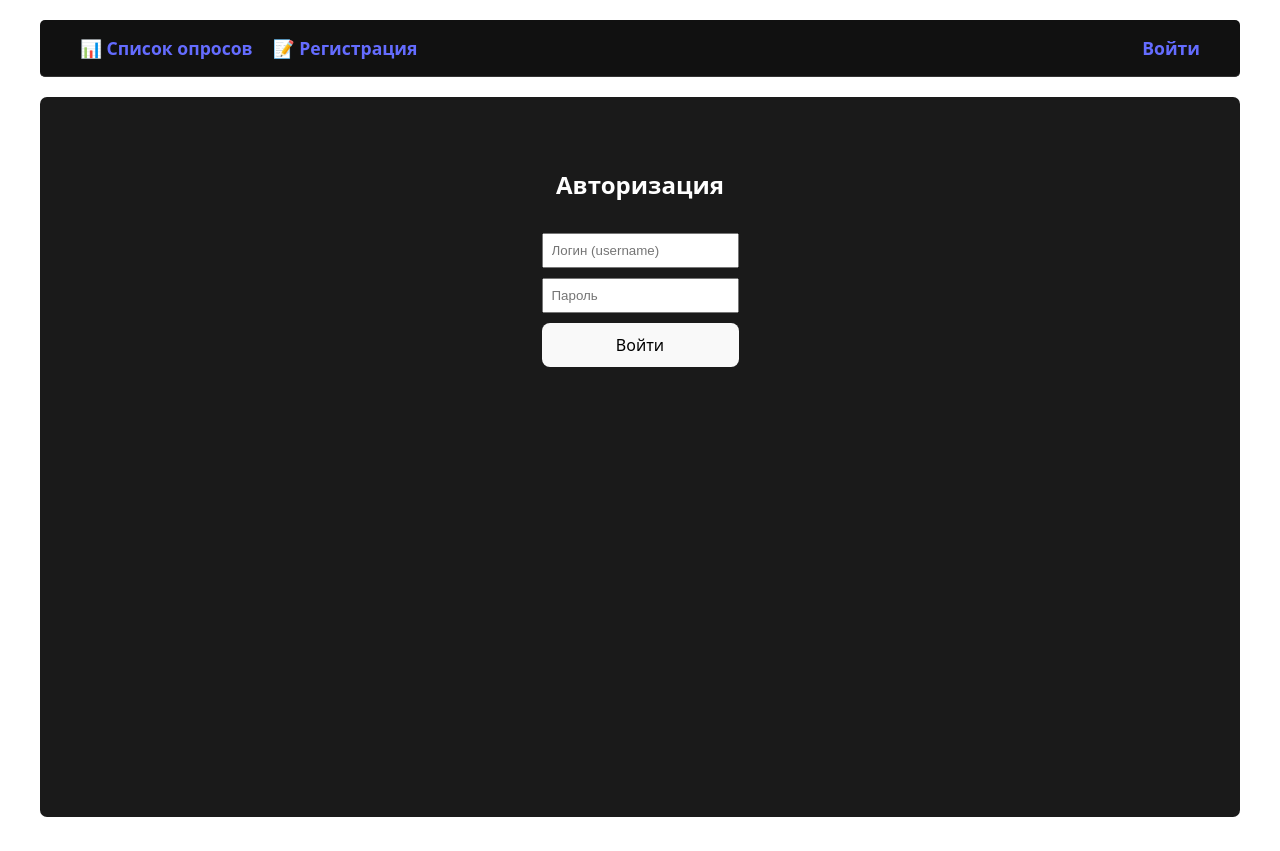
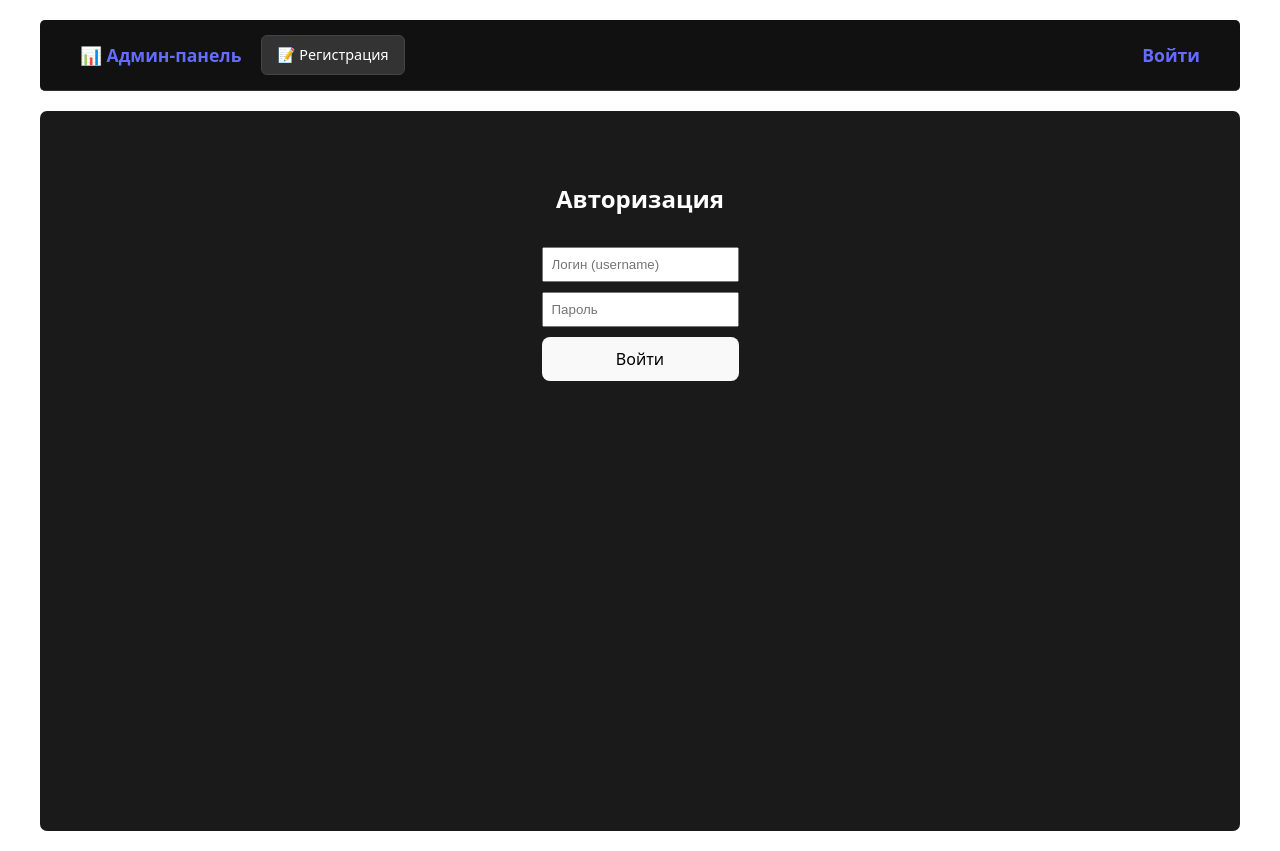
Before and after one commit to Roman340/vite, a React app: page /login in a window 1280 px wide. Built offline with nearby package versions, Linux system fonts and the light colour scheme; no server answers; the HTML template or start-up script is replaced by a standard one.

Commit message:
Регистрация 2

```diff
--- a/src/App.jsx
+++ b/src/App.jsx
@@ -6,7 +6,7 @@ import SurveyAnswersList from './components/SurveyAnswersList';
 import AnswerDetail from './components/AnswerDetail';
 import Login from './components/Login';
 import Register from "./components/Register";
-import ProtectedRoute from "./components/ProtectedRoute"; // Оставляем один импорт
+import { ProtectedRoute } from "./components/ProtectedRoute";
 
 function App() {
   const handleLogout = () => {
@@ -14,6 +14,7 @@ function App() {
     window.location.href = '/login';
   };
 
+  // Проверяем наличие токена для отрисовки кнопок
   const isAuthenticated = !!localStorage.getItem('access');
 
   return (
@@ -21,21 +22,26 @@ function App() {
         <div id='ro'>
           {/* Навигационная панель */}
           <nav style={navStyle}>
-            <div style={{ display: 'flex', gap: '20px' }}>
-              {/* Заменил 1 на пример UID, либо оставь просто ссылку на список */}
-              <Link to="/results" style={navLinkStyle}>📊 Список опросов</Link>
+            <div style={{ display: 'flex', gap: '20px', alignItems: 'center' }}>
+              <Link to="/results" style={navLinkStyle}>📊 Админ-панель</Link>
+
+              {/* Кнопка регистрации видна только гостям */}
               {!isAuthenticated && (
-                <Link to="/register" style={navLinkStyle}>📝 Регистрация</Link>
+                <Link to="/register" style={registerButtonStyle}>📝 Регистрация</Link>
               )}
             </div>
 
             <div style={{ display: 'flex', gap: '15px', alignItems: 'center' }}>
+                {/* Если НЕ вошел — показываем Вход, если вошел — Выход */}
                 {!isAuthenticated ? (
                     <Link to="/login" style={navLinkStyle}>Войти</Link>
                 ) : (
-                    <button onClick={handleLogout} style={logoutButtonStyle}>
-                        Выйти
-                    </button>
+                    <div style={{ display: 'flex', alignItems: 'center', gap: '15px' }}>
+                        <span style={{ color: '#888', fontSize: '0.9rem' }}>Авторизован</span>
+                        <button onClick={handleLogout} style={logoutButtonStyle}>
+                            Выйти
+                        </button>
+                    </div>
                 )}
             </div>
           </nav>
@@ -44,40 +50,15 @@ function App() {
           <div className='main'>
             <div style={{ padding: '20px', maxWidth: '1000px', margin: '0 auto' }}>
               <Routes>
-                {/* ПУБЛИЧНЫЕ РОУТЫ */}
                 <Route path="/login" element={<Login />} />
                 <Route path="/register" element={<Register />} />
                 <Route path="/survey/:uid" element={<SurveyForm />} />
 
-                {/* ЗАЩИЩЕННЫЕ РОУТЫ (Админка) */}
-                <Route
-                  path="/results"
-                  element={
-                    <ProtectedRoute>
-                      <Results />
-                    </ProtectedRoute>
-                  }
-                />
+                {/* Защищенные роуты */}
+                <Route path="/results" element={<ProtectedRoute><Results /></ProtectedRoute>} />
+                <Route path="/results/:surveyId" element={<ProtectedRoute><SurveyAnswersList /></ProtectedRoute>} />
+                <Route path="/results/session/:sessionId" element={<ProtectedRoute><AnswerDetail /></ProtectedRoute>} />
 
-                <Route
-                  path="/results/:surveyId"
-                  element={
-                    <ProtectedRoute>
-                      <SurveyAnswersList />
-                    </ProtectedRoute>
-                  }
-                />
-
-                <Route
-                  path="/results/session/:sessionId"
-                  element={
-                    <ProtectedRoute>
-                      <AnswerDetail />
-                    </ProtectedRoute>
-                  }
-                />
-
-                {/* Редирект с главной на результаты или логин */}
                 <Route path="/" element={<Navigate to="/results" />} />
               </Routes>
             </div>
@@ -87,7 +68,7 @@ function App() {
   );
 }
 
-
+// --- Стили (добавь/обнови эти константы внизу App.jsx) ---
 
 const navStyle = {
     padding: '15px 40px',
@@ -107,6 +88,16 @@ const navLinkStyle = {
     fontSize: '1.1rem'
 };
 
+const registerButtonStyle = {
+    background: '#333',
+    color: 'white',
+    textDecoration: 'none',
+    padding: '8px 15px',
+    borderRadius: '6px',
+    fontSize: '0.9rem',
+    border: '1px solid #444'
+};
+
 const logoutButtonStyle = {
     background: '#ff4b4b',
     color: 'white',
```
